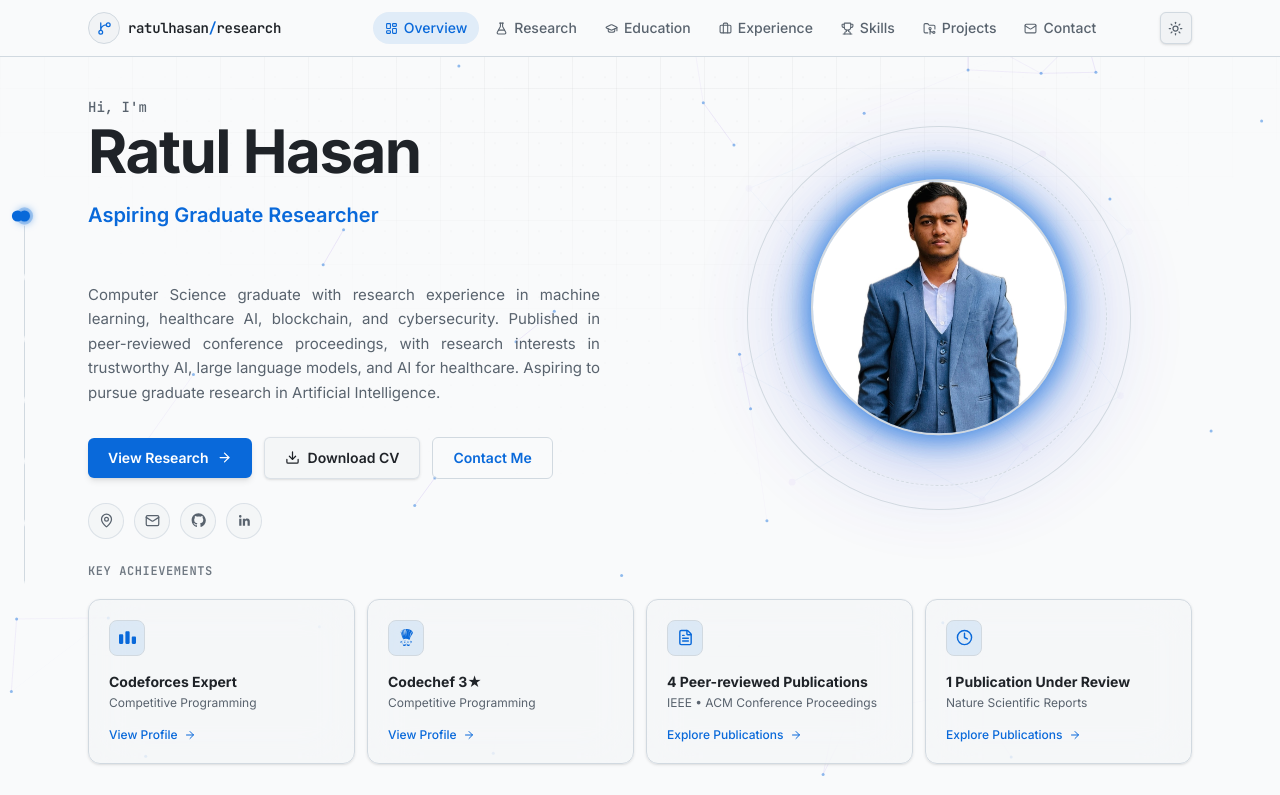
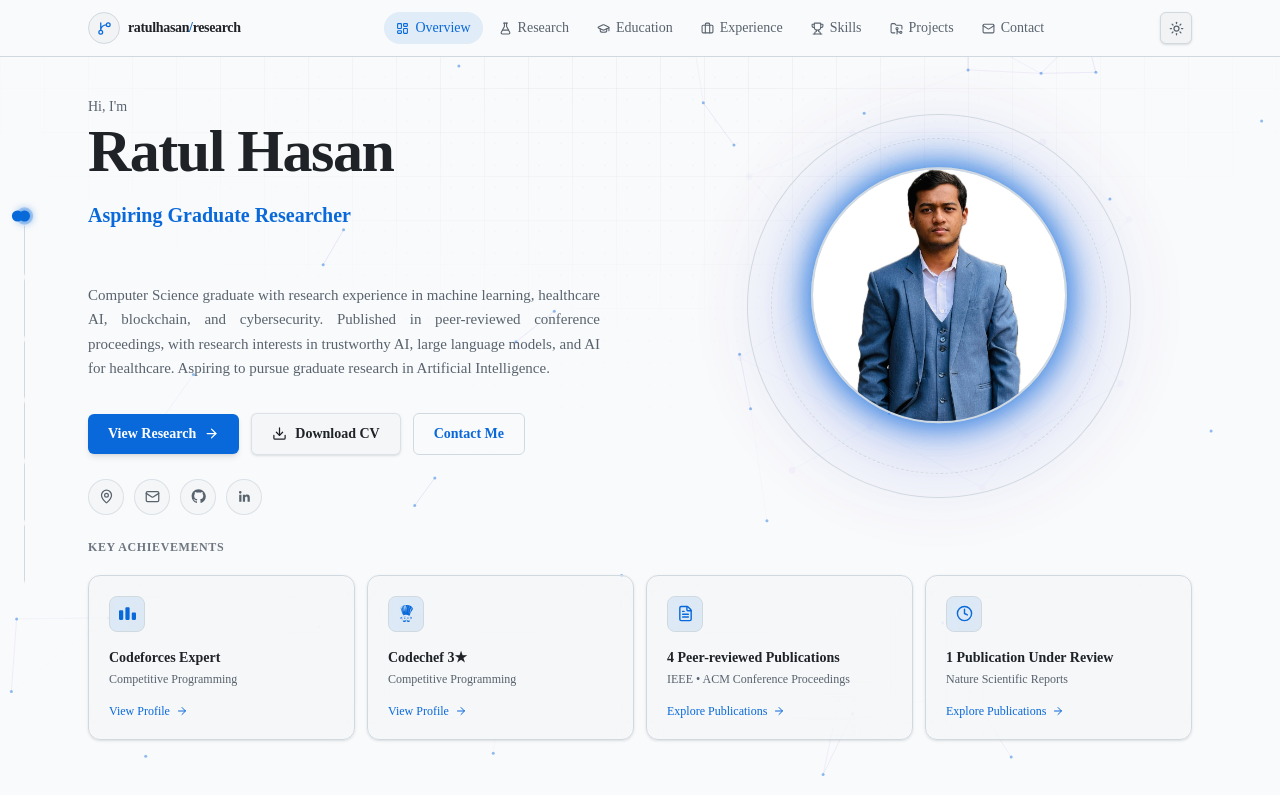
Before and after one commit to ratulhasan001/portfolio, a Next.js app: page / in a window 1280 px wide. Shown: the top 795 px of the page. Built offline with nearby package versions, Linux system fonts and the light colour scheme.

Commit message:
font updated

```diff
--- a/src/app/globals.css
+++ b/src/app/globals.css
@@ -79,8 +79,8 @@
   --color-done: var(--done);
   --color-done-subtle: var(--done-subtle);
   --color-danger: var(--danger);
-  --font-sans: var(--font-inter);
-  --font-mono: var(--font-jetbrains);
+  --font-sans: "Times New Roman", Times, serif;
+  --font-mono: "Times New Roman", Times, serif;
 }
 
 * {
@@ -99,7 +99,7 @@ html[data-theme="dark"] {
 body {
   background: var(--canvas);
   color: var(--fg-default);
-  font-family: var(--font-sans), -apple-system, "Segoe UI", sans-serif;
+  font-family: var(--font-sans);
   transition: background-color 0.2s ease, color 0.2s ease;
   overflow-x: clip;
   max-width: 100vw;
@@ -154,7 +154,7 @@ html.force-visible [style*="opacity:0"] {
 }
 
 .mono {
-  font-family: var(--font-mono), ui-monospace, monospace;
+  font-family: var(--font-mono);
 }
 
 .text-balance {
--- a/src/app/layout.tsx
+++ b/src/app/layout.tsx
@@ -1,21 +1,8 @@
 import type { Metadata, Viewport } from "next";
-import { Inter, JetBrains_Mono } from "next/font/google";
 import "./globals.css";
 import { ThemeProvider, themeInitScript } from "@/components/theme-provider";
 import { BootOverlay } from "@/components/boot-overlay";
 import { NeuralField } from "@/components/neural-field";
-
-const inter = Inter({
-  variable: "--font-inter",
-  subsets: ["latin"],
-  display: "swap",
-});
-
-const jetbrainsMono = JetBrains_Mono({
-  variable: "--font-jetbrains",
-  subsets: ["latin"],
-  display: "swap",
-});
 
 export const metadata: Metadata = {
   title: "Ratul Hasan — Researcher & CS Undergraduate",
@@ -43,11 +30,7 @@ export default function RootLayout({
   children: React.ReactNode;
 }>) {
   return (
-    <html
-      lang="en"
-      className={`${inter.variable} ${jetbrainsMono.variable} h-full antialiased`}
-      suppressHydrationWarning
-    >
+    <html lang="en" className="h-full antialiased" suppressHydrationWarning>
       <head>
         <script dangerouslySetInnerHTML={{ __html: themeInitScript }} />
         <script dangerouslySetInnerHTML={{ __html: forceVisibleScript }} />
```
